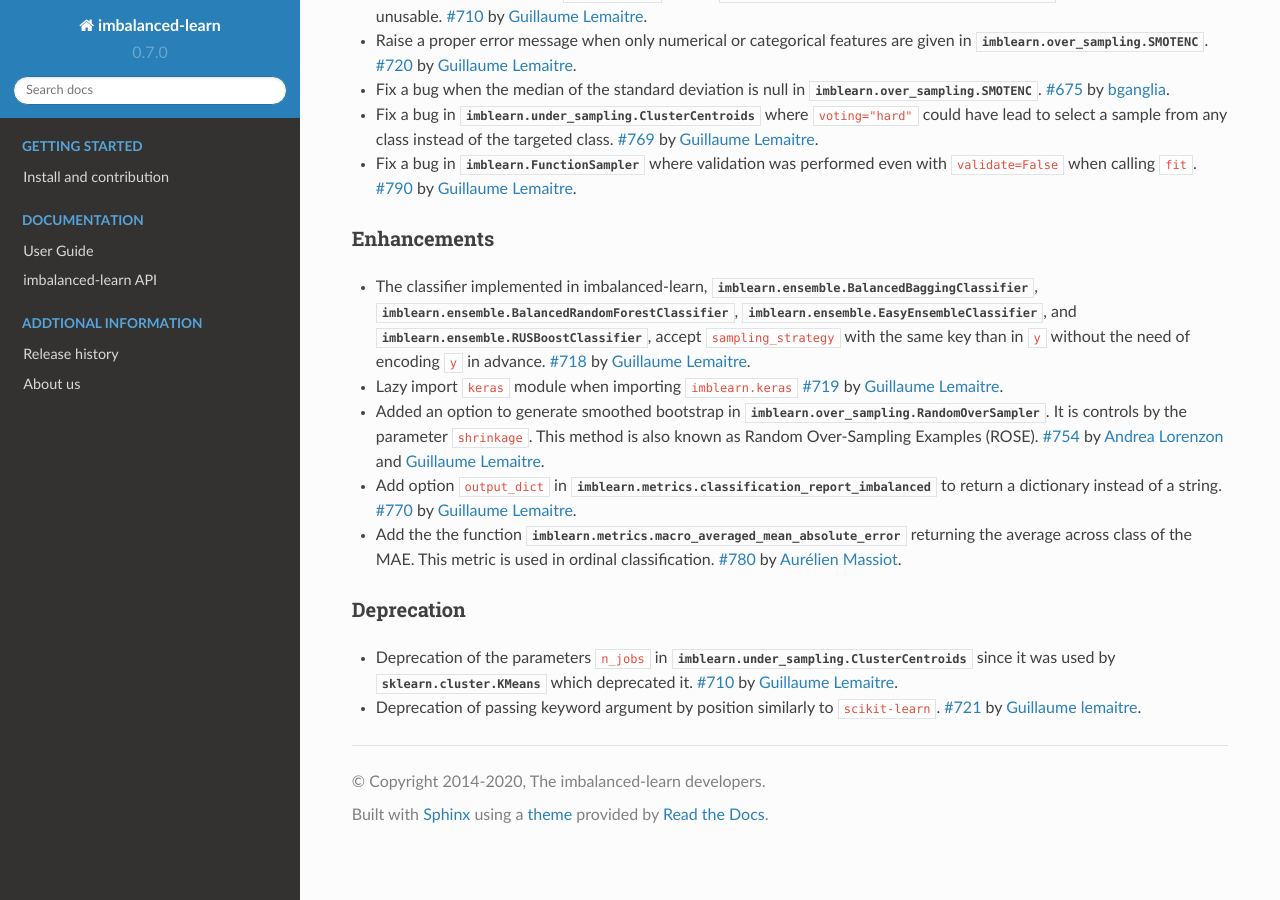
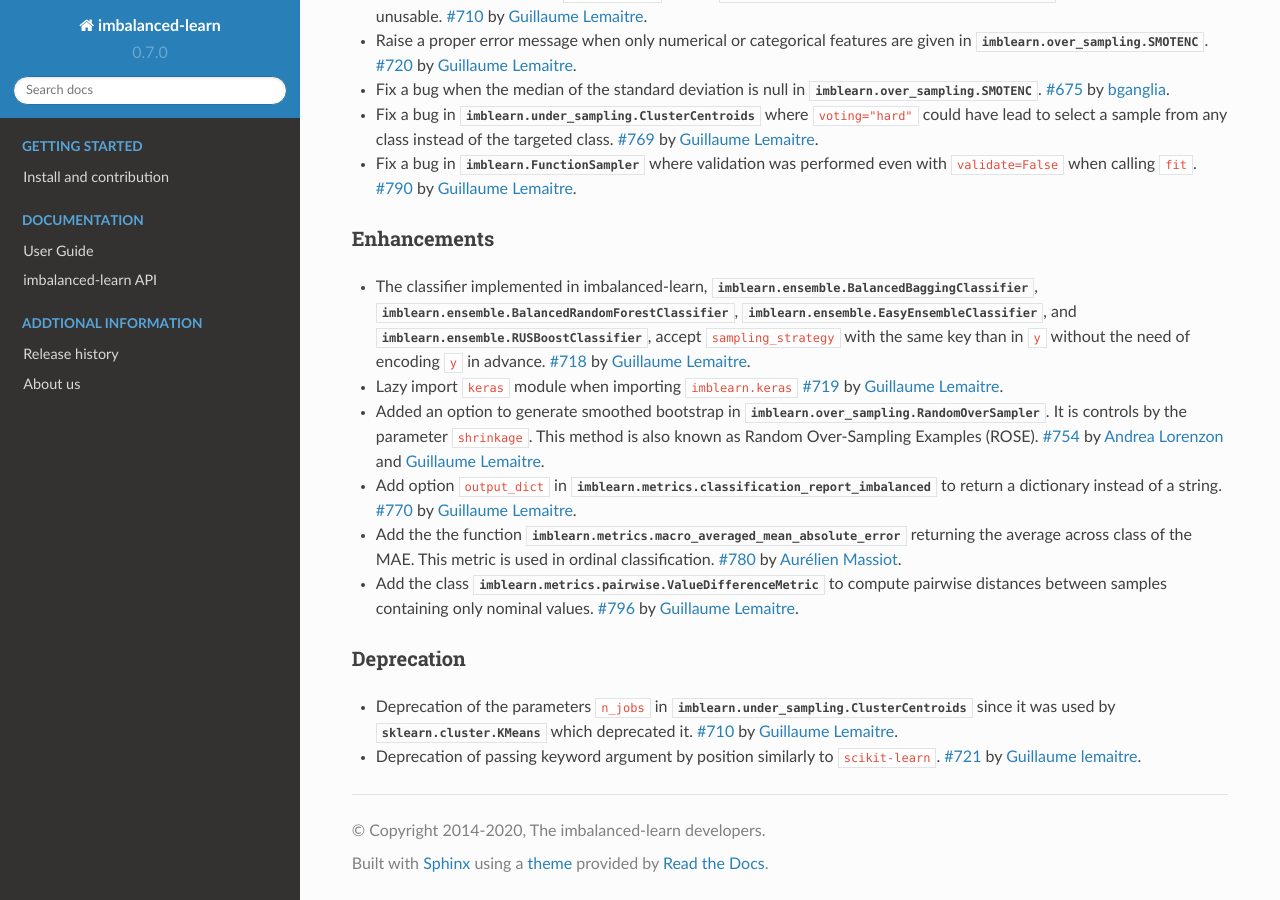
Before and after one commit to scikit-learn-contrib/imbalanced-learn, a Sphinx documentation site: the page built from doc/whats_new/v0.7.rst, in a window 1280 px wide and 900 px high, scrolled down 656 px. Built offline with Sphinx 7.4.7 and the Read the Docs theme 2.0.0, drawn with Linux system fonts in a browser that asks for light colours; formulas are drawn with MathJax 3; pages that are not in the unit, such as notebooks, are missing from menus.

Commit message:
add entry whats new

```diff
--- a/doc/whats_new/v0.7.rst
+++ b/doc/whats_new/v0.7.rst
@@ -90,6 +90,10 @@ Enhancements
   classification.
   :pr:`780` by :user:`Aurélien Massiot <AurelienMassiot>`.
 
+- Add the class :class:`imblearn.metrics.pairwise.ValueDifferenceMetric` to
+  compute pairwise distances between samples containing only nominal values.
+  :pr:`796` by :user:`Guillaume Lemaitre <glemaitre>`.
+
 Deprecation
 ...........
 
```
